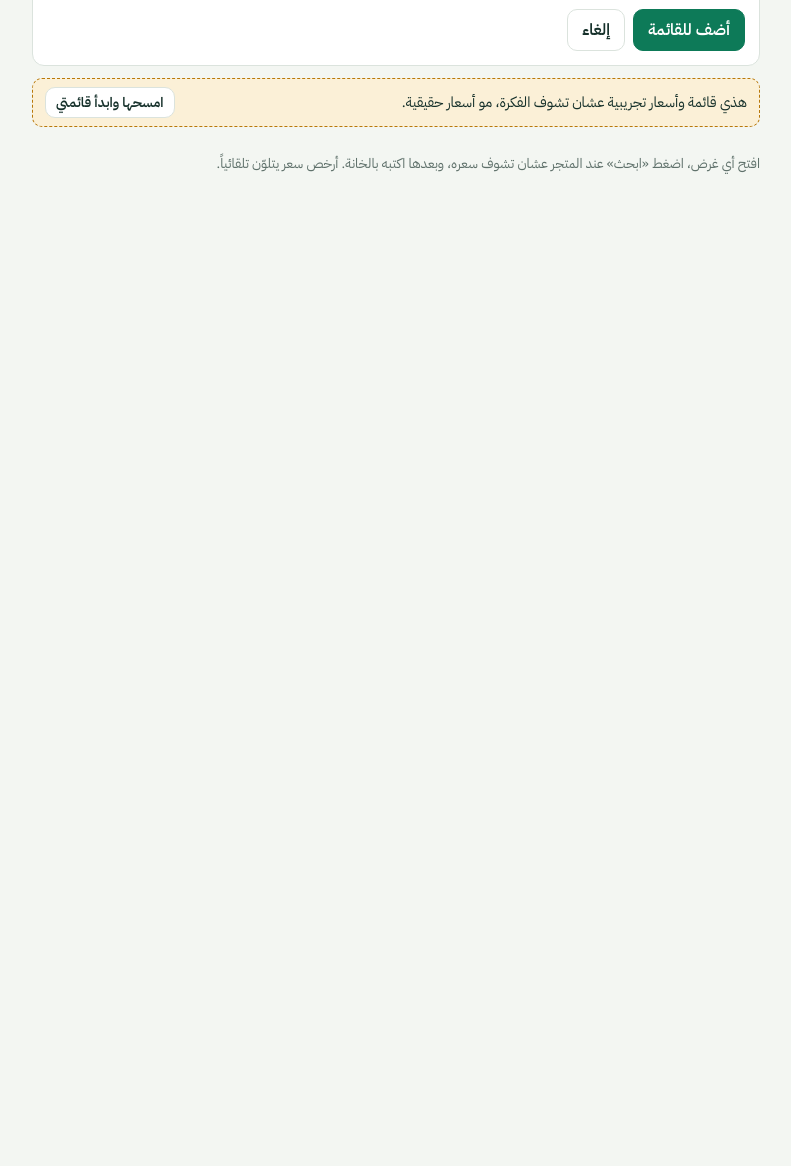
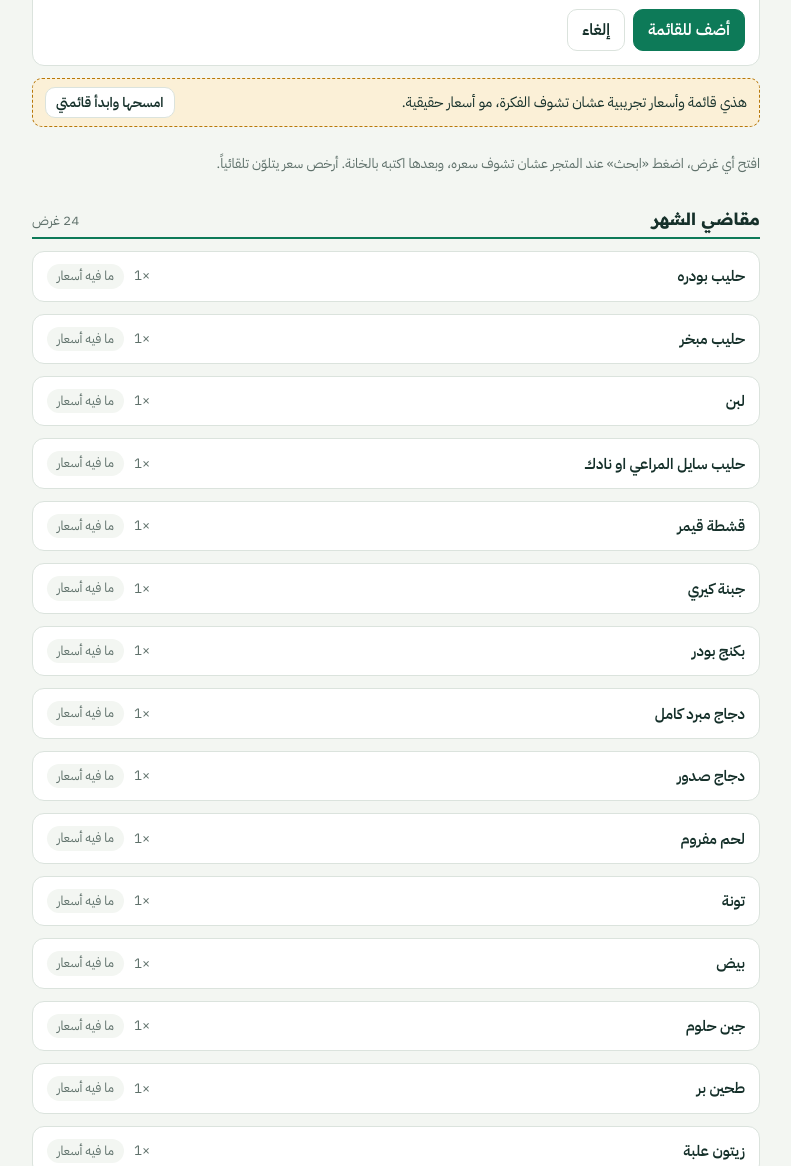
Before and after one commit to yah20009/yah20009, a plain HTML site: page app.html in a window 1280 px wide. Shown: the part 724-1890 px from the top of the page, without its empty margins (244-1035 px from the left). Before the commit the page ends 980 px from the top, so only its background shows below. Drawn offline with Linux system fonts and the light colour scheme.

Commit message:
Fix list not rendering after grouping change
Co-Authored-By: Claude Opus 5.5 <noreply@anthropic.com>
Claude-Session: https://claude.ai/code/session_015aDXQWG6Pp9K7FVdgor1Ng

```diff
--- a/app.html
+++ b/app.html
@@ -359,7 +359,7 @@ function renderItems(){
   $("#sampleBanner").hidden=!state.sample;
   const box=$("#items");
   if(!state.items.length){box.innerHTML=`<div class="empty">قائمتك فاضية. اكتب أول غرض فوق أو اختر من الاقتراحات.</div>`;return}
-  const open=new Set([...box.querySelectorAll("details[open]")].map(d=>d.dataset.id));
+  openIds=new Set([...box.querySelectorAll("details[open]")].map(d=>d.dataset.id));
   const groups=[];const gmap={};
   for(const it of state.items){const g=it.group||"";if(!gmap[g]){gmap[g]=[];groups.push(g)}gmap[g].push(it)}
   const sel=$("#newGroup");const cur=sel.value;
@@ -371,6 +371,7 @@ function renderItems(){
     return `<div class="group-h"><h2>${esc(g||"أغراض أخرى")}</h2><span class="note">${list.length} غرض${priced?` · أرخص مجموع ${fmt(sum)} ر.س`:""}</span></div>`+list.map(renderItem).join("");
   }).join("");
 }
+let openIds=new Set();
 function renderItem(it){{
     const b=bestOf(it);
     const pill=b?`<span class="pill best">الأرخص: ${esc(BY[b.id].n)} · ${fmt(b.p)} ر.س</span>`:`<span class="pill none">ما فيه أسعار</span>`;
@@ -379,7 +380,7 @@ function renderItem(it){{
         <label for="p-${it.id}-${id}">${esc(s.n)}</label>
         <input id="p-${it.id}-${id}" type="number" inputmode="decimal" step="0.01" min="0" placeholder="ر.س" value="${v}" data-item="${it.id}" data-store="${id}">
         <a href="${esc(searchUrl(s,it.name))}" target="_blank" rel="noopener">ابحث</a></div>`}).join("");
-    return `<details class="item" data-id="${it.id}" ${open.has(it.id)?"open":""}>
+    return `<details class="item" data-id="${it.id}" ${openIds.has(it.id)?"open":""}>
       <summary><span class="name">${esc(it.name)}</span><span class="qty">×${it.qty}</span>${pill}</summary>
       <div class="body">
         <div class="prices">${prices}</div>
```
Also changed, not shown: index.html (+3 -2 lines).
